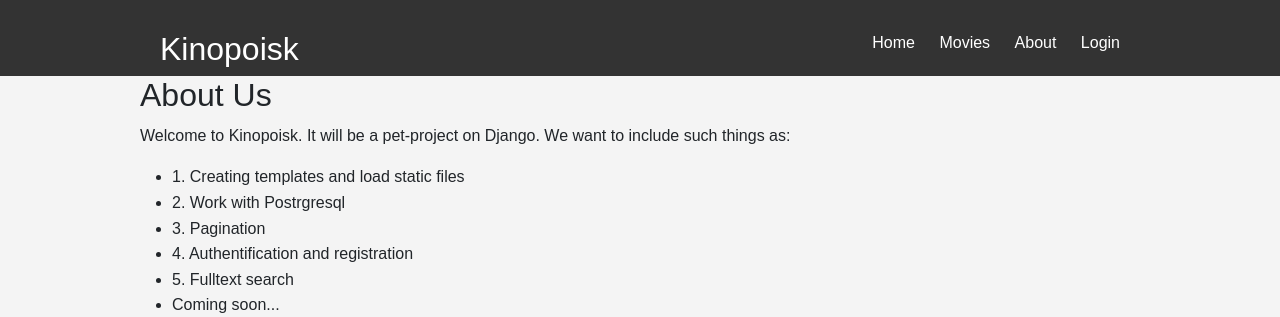
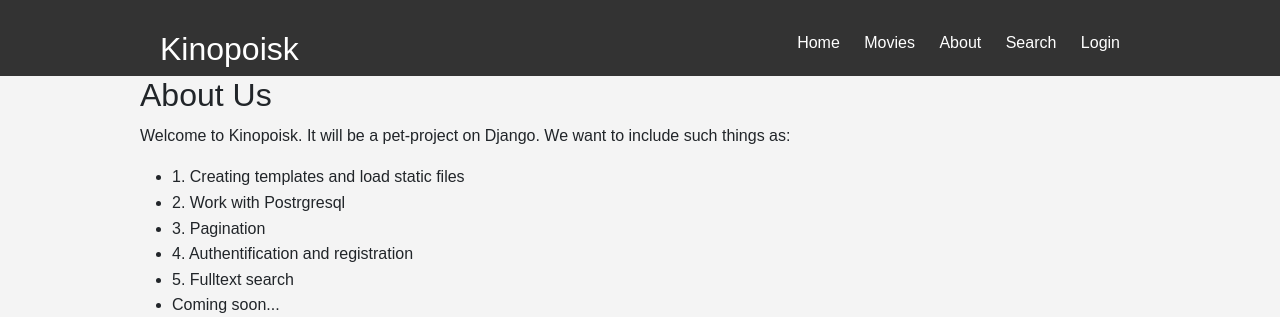
Before and after one commit to barcek2281/kinopoisk, a Django app: template cinemaproject/main/templates/main/about.html in a window 1280 px wide. Shown: the top 317 px of the page. Run offline with Django 3.2, Linux system fonts and the light colour scheme; the template is opened without the code that fills it, so the values that code supplies are empty.

Commit message:
little fixing

```diff
--- a/cinemaproject/templates/base.html
+++ b/cinemaproject/templates/base.html
@@ -18,7 +18,7 @@
                 <li><a href="{% url "main:index" %}">Home</a></li>
                 <li><a href="{% url "movies:catalog"%}">Movies</a></li>
                 <li><a href="{% url "main:about" %}">About</a></li>
-
+                <li><a href="#">Search</a></li>
                 {% if user.is_authenticated %}
                     <li class="nav-item">
                     <form action="{% url 'logout' %}" method="post">
```
Also changed, not shown: 1 other file.
